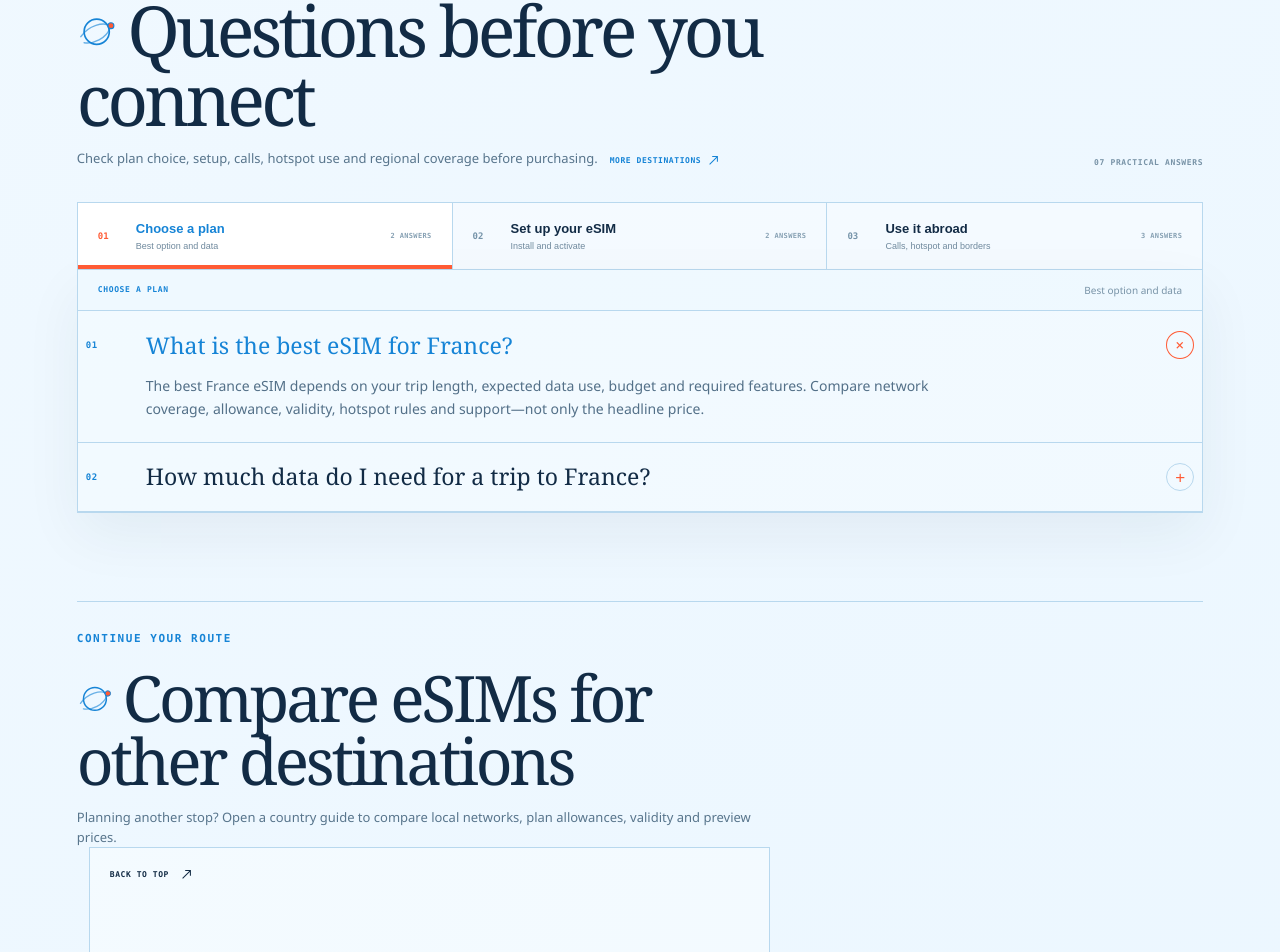
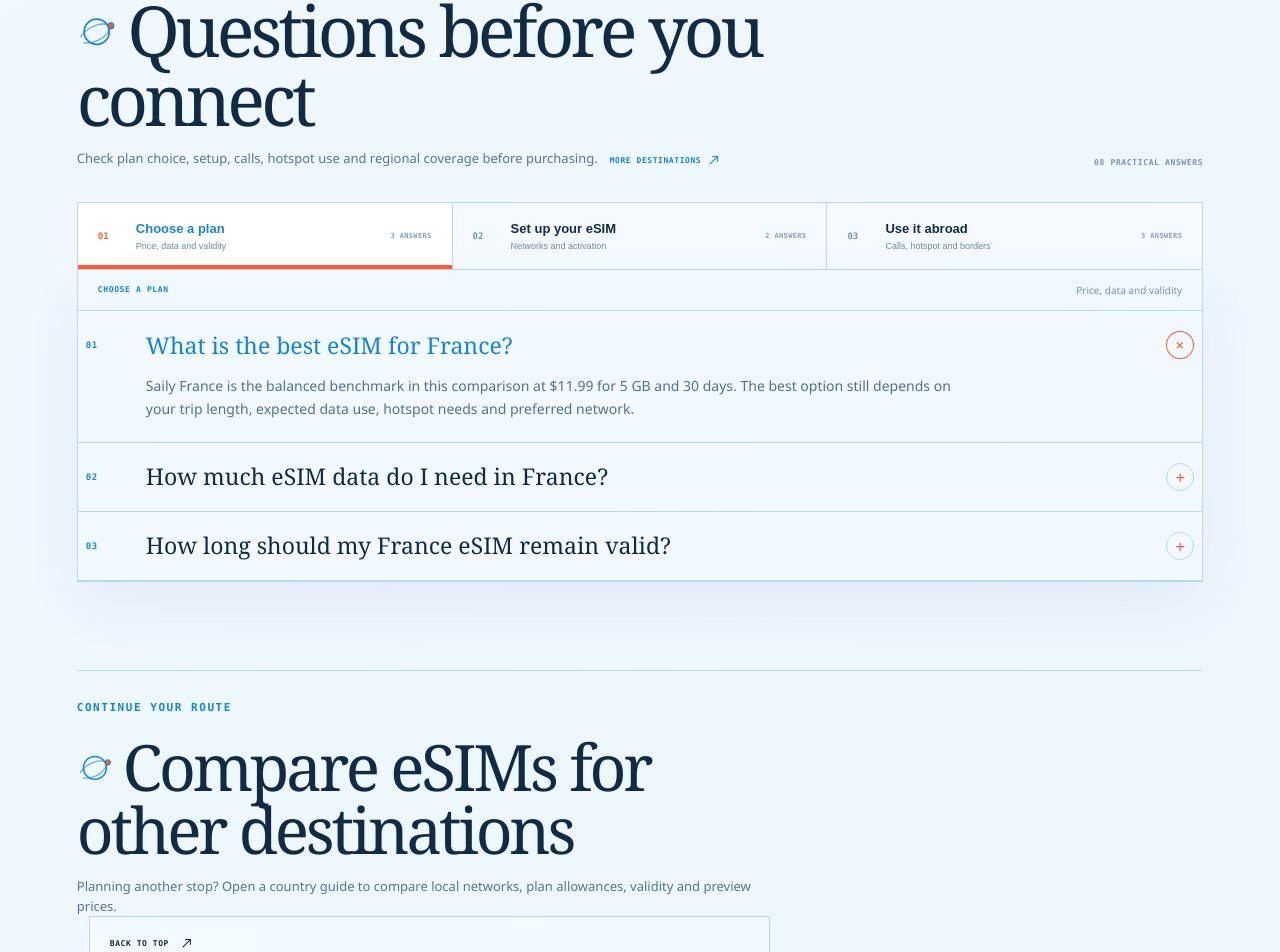
Before and after one commit to KTG1/esimglobal.travel, a Next.js app: page /france in a window 1280 px wide. Shown: the part 4358-5310 px from the top of the page. Built offline with nearby package versions, Linux system fonts and the light colour scheme.

Commit message:
Add reusable country FAQ template

```diff
--- a/app/CountryFaqTabs.js
+++ b/app/CountryFaqTabs.js
@@ -1,80 +1,10 @@
 "use client";
 
 import { useRef, useState } from "react";
+import { buildCountryFaqGroups } from "./countryFaqData";
 
-function buildFaqGroups(country) {
-  const isFrance = country === "France";
-
-  return [
-    {
-      id: "choose",
-      label: "Choose a plan",
-      summary: "Best option and data",
-      questions: [
-        {
-          number: "01",
-          question: `What is the best eSIM for ${country}?`,
-          answer: isFrance
-            ? "The best France eSIM depends on your trip length, expected data use, budget and required features. Compare network coverage, allowance, validity, hotspot rules and support—not only the headline price."
-            : `The best ${country} eSIM depends on your trip length, data use, budget and required features. Compare coverage, allowance, validity, hotspot rules and support—not only price.`,
-        },
-        {
-          number: "02",
-          question: `How much data do I need${isFrance ? " for a trip to France" : ""}?`,
-          answer: isFrance
-            ? "Light navigation and messaging may use 1–3 GB per week. Regular social media, video, calls or hotspot use can require 5–10 GB or an unlimited plan. Check any fair-use or speed policy attached to unlimited data."
-            : "Light navigation and messaging may use 1–3 GB per week. Regular social media, video calls or hotspot use can require 5–10 GB or an unlimited plan.",
-        },
-      ],
-    },
-    {
-      id: "setup",
-      label: "Set up your eSIM",
-      summary: "Install and activate",
-      questions: [
-        {
-          number: "03",
-          question: `When should I install and activate my ${country} eSIM?`,
-          answer: isFrance
-            ? "Install the eSIM over Wi-Fi before departure, but confirm when its validity begins. Many travel plans activate after connecting to a supported French network; others may begin at installation or purchase."
-            : "Install the eSIM over Wi-Fi before departure, but check when validity begins. Some plans activate after connecting locally; others begin at installation or purchase.",
-        },
-        {
-          number: "04",
-          question: "Can I keep using my regular number?",
-          answer: isFrance
-            ? "Yes. Installing a travel eSIM does not normally change the phone number connected to WhatsApp. Use the eSIM for mobile data and keep your primary SIM enabled for messages if needed."
-            : "Yes. Use the travel eSIM for data while keeping your primary SIM available for calls or messages, subject to your home carrier’s roaming charges.",
-        },
-      ],
-    },
-    {
-      id: "use",
-      label: "Use it abroad",
-      summary: "Calls, hotspot and borders",
-      questions: [
-        {
-          number: "05",
-          question: `Do ${country} eSIM plans include calls and SMS?`,
-          answer: "Many travel eSIMs are data-only. Calls and messages can still work through apps such as WhatsApp, FaceTime or Signal. Choose a plan with a phone number only when traditional calls or SMS are required.",
-        },
-        {
-          number: "06",
-          question: `Can I share ${country} eSIM data through a hotspot?`,
-          answer: "Hotspot sharing depends on the provider and product. Fixed-data plans often permit tethering, while unlimited plans may apply a daily sharing limit. Verify the plan terms before purchase.",
-        },
-        {
-          number: "07",
-          question: `Will one ${country} eSIM work in nearby countries?`,
-          answer: `A ${country}-only plan may stop working after you cross the border. If your itinerary includes multiple countries, choose a regional eSIM and verify that every destination appears in its coverage list.`,
-        },
-      ],
-    },
-  ];
-}
-
-export default function CountryFaqTabs({ country }) {
-  const groups = buildFaqGroups(country);
+export default function CountryFaqTabs({ country, bestPlan, networks, coverage }) {
+  const groups = buildCountryFaqGroups({ country, bestPlan, networks, coverage });
   const [activeTab, setActiveTab] = useState(groups[0].id);
   const tabRefs = useRef([]);
   const idPrefix = country.toLowerCase().replaceAll(" ", "-");
--- a/app/CountryStructuredData.js
+++ b/app/CountryStructuredData.js
@@ -1,11 +1,14 @@
 import { siteUrl } from "./sitePath";
+import { buildCountryFaqGroups } from "./countryFaqData";
 
-export default function CountryStructuredData({ slug, name, description, image, imageAlt, plans }) {
+export default function CountryStructuredData({ slug, name, description, image, imageAlt, plans, networks, coverage }) {
   const pageUrl = siteUrl(`/${slug}/`);
   const webpageId = `${pageUrl}#webpage`;
   const imageId = `${pageUrl}#primaryimage`;
   const breadcrumbId = `${pageUrl}#breadcrumb`;
   const planListId = `${pageUrl}#plans-list`;
+  const faqId = `${pageUrl}#faq`;
+  const faqGroups = buildCountryFaqGroups({ country: name, bestPlan: plans[0], networks, coverage });
 
   const data = {
     "@context": "https://schema.org",
@@ -22,7 +25,7 @@ export default function CountryStructuredData({ slug, name, description, image,
         publisher: { "@id": `${siteUrl("/")}#organization` },
         primaryImageOfPage: { "@id": imageId },
         breadcrumb: { "@id": breadcrumbId },
-        mainEntity: { "@id": planListId },
+        mainEntity: [{ "@id": planListId }, { "@id": faqId }],
         about: {
           "@type": "Thing",
           name: `${name} travel eSIM plans`,
@@ -86,6 +89,18 @@ export default function CountryStructuredData({ slug, name, description, image,
           },
         })),
       },
+      {
+        "@type": "FAQPage",
+        "@id": faqId,
+        mainEntity: faqGroups.flatMap((group) => group.questions).map((item) => ({
+          "@type": "Question",
+          name: item.question,
+          acceptedAnswer: {
+            "@type": "Answer",
+            text: item.answer,
+          },
+        })),
+      },
     ],
   };
 
--- a/app/[country]/page.js
+++ b/app/[country]/page.js
@@ -55,6 +55,8 @@ export default async function CountryPage({ params }) {
         image={destination.heroImage}
         imageAlt={destination.heroAlt}
         plans={destination.plans}
+        networks={destination.networks}
+        coverage={destination.coverage}
       />
       <SiteHeader />
       <main id="main-content">
@@ -91,8 +93,8 @@ export default async function CountryPage({ params }) {
       </section>
 
       <section className="franceFaq" id="country-faq" aria-labelledby={faqId}>
-        <header><div><p className="eyebrow">{destination.name.toUpperCase()} ESIM FAQ</p><h2 id={faqId}><HeadingSignal />Questions before you connect</h2><HeadingReadMore href="#related-destinations" label="More destinations">Check plan choice, setup, calls, hotspot use and regional coverage before purchasing.</HeadingReadMore></div><span>07 practical answers</span></header>
-        <CountryFaqTabs country={destination.name} />
+        <header><div><p className="eyebrow">{destination.name.toUpperCase()} ESIM FAQ</p><h2 id={faqId}><HeadingSignal />Questions before you connect</h2><HeadingReadMore href="#related-destinations" label="More destinations">Check plan choice, setup, calls, hotspot use and regional coverage before purchasing.</HeadingReadMore></div><span>08 practical answers</span></header>
+        <CountryFaqTabs country={destination.name} bestPlan={destination.plans[0]} networks={destination.networks} coverage={destination.coverage} />
       </section>
       <RelatedCountryGuides currentCountry={destination.name} />
       </main>
--- /dev/null
+++ b/app/countryFaqData.js
@@ -0,0 +1,65 @@
+export function buildCountryFaqGroups({ country, bestPlan, networks, coverage }) {
+  return [
+    {
+      id: "choose",
+      label: "Choose a plan",
+      summary: "Price, data and validity",
+      questions: [
+        {
+          number: "01",
+          question: `What is the best eSIM for ${country}?`,
+          answer: `${bestPlan.brand} ${bestPlan.product} is the balanced benchmark in this comparison at $${bestPlan.price.toFixed(2)} for ${bestPlan.dataLabel} and ${bestPlan.days} days. The best option still depends on your trip length, expected data use, hotspot needs and preferred network.`,
+        },
+        {
+          number: "02",
+          question: `How much eSIM data do I need in ${country}?`,
+          answer: "Light navigation and messaging may use 1–3 GB per week. Regular social media, video calls or hotspot use can require 5–10 GB or an unlimited plan. Check any fair-use or speed policy attached to unlimited data.",
+        },
+        {
+          number: "03",
+          question: `How long should my ${country} eSIM remain valid?`,
+          answer: `Choose validity that covers your full trip plus a small arrival or departure buffer. The highlighted ${bestPlan.brand} plan remains valid for ${bestPlan.days} days; shorter and longer options are listed in the comparison above.`,
+        },
+      ],
+    },
+    {
+      id: "setup",
+      label: "Set up your eSIM",
+      summary: "Networks and activation",
+      questions: [
+        {
+          number: "04",
+          question: `Which mobile networks and speeds are available in ${country}?`,
+          answer: `${networks} ${coverage} The displayed plan labels are comparison references, so confirm the exact partner network and supported speed before purchase.`,
+        },
+        {
+          number: "05",
+          question: `When should I install and activate my ${country} eSIM?`,
+          answer: "Install the eSIM over Wi-Fi before departure, but check when validity begins. Some plans activate after connecting locally; others begin at installation or purchase.",
+        },
+      ],
+    },
+    {
+      id: "use",
+      label: "Use it abroad",
+      summary: "Calls, hotspot and borders",
+      questions: [
+        {
+          number: "06",
+          question: `Do ${country} eSIM plans include calls and SMS?`,
+          answer: "Many travel eSIMs are data-only. Calls and messages can still work through apps such as WhatsApp, FaceTime or Signal. Choose a plan with a phone number only when traditional calls or SMS are required.",
+        },
+        {
+          number: "07",
+          question: `Can I share ${country} eSIM data through a hotspot?`,
+          answer: "Hotspot sharing depends on the provider and product. Fixed-data plans often permit tethering, while unlimited plans may apply a daily sharing limit. Verify the plan terms before purchase.",
+        },
+        {
+          number: "08",
+          question: `Will one ${country} eSIM work in nearby countries?`,
+          answer: `A ${country}-only plan may stop working after you cross the border. If your itinerary includes multiple countries, choose a regional eSIM and verify that every destination appears in its coverage list.`,
+        },
+      ],
+    },
+  ];
+}
--- a/app/france/page.js
+++ b/app/france/page.js
@@ -38,6 +38,8 @@ export default function FrancePage() {
         image="/images/france-esim-hero.jpg"
         imageAlt="The Eiffel Tower illuminated at blue hour in Paris, France"
         plans={francePlans}
+        networks="Orange, SFR, Bouygues Telecom and Free Mobile operate nationwide networks."
+        coverage="4G is widely available; 5G depends on location and the selected plan."
       />
       <SiteHeader />
       <main id="main-content">
@@ -70,9 +72,9 @@ export default function FrancePage() {
       <section className="franceFaq" id="country-faq" aria-labelledby="france-faq-title">
         <header>
           <div><p className="eyebrow">FRANCE ESIM FAQ</p><h2 id="france-faq-title"><HeadingSignal />Questions before you connect</h2><HeadingReadMore href="#related-destinations" label="More destinations">Check plan choice, setup, calls, hotspot use and regional coverage before purchasing.</HeadingReadMore></div>
-          <span>07 practical answers</span>
+          <span>08 practical answers</span>
         </header>
-        <CountryFaqTabs country="France" />
+        <CountryFaqTabs country="France" bestPlan={francePlans[0]} networks="Orange, SFR, Bouygues Telecom and Free Mobile operate nationwide networks." coverage="4G is widely available; 5G depends on location and the selected plan." />
       </section>
       <RelatedCountryGuides currentCountry="France" />
       </main>
```
